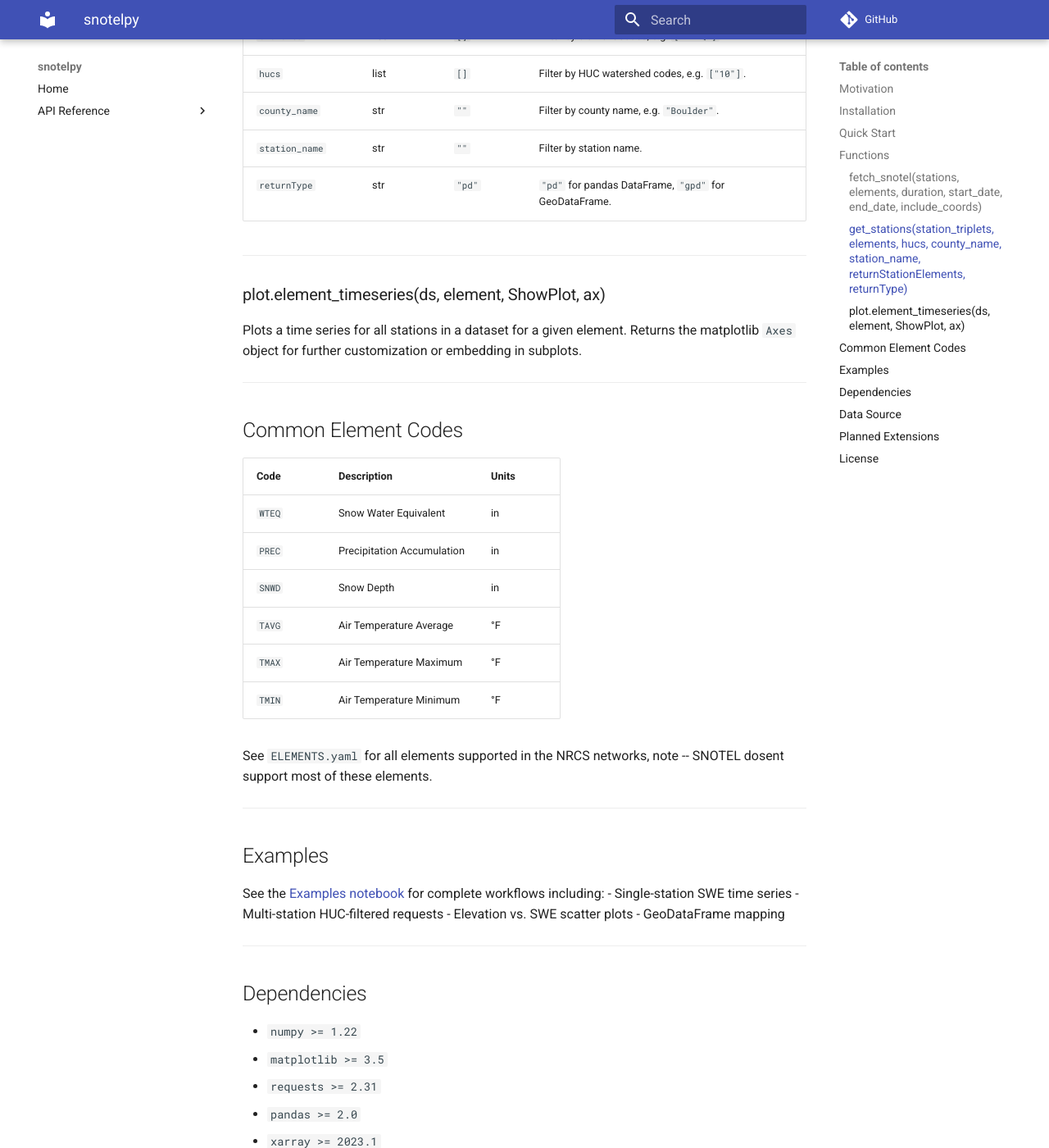
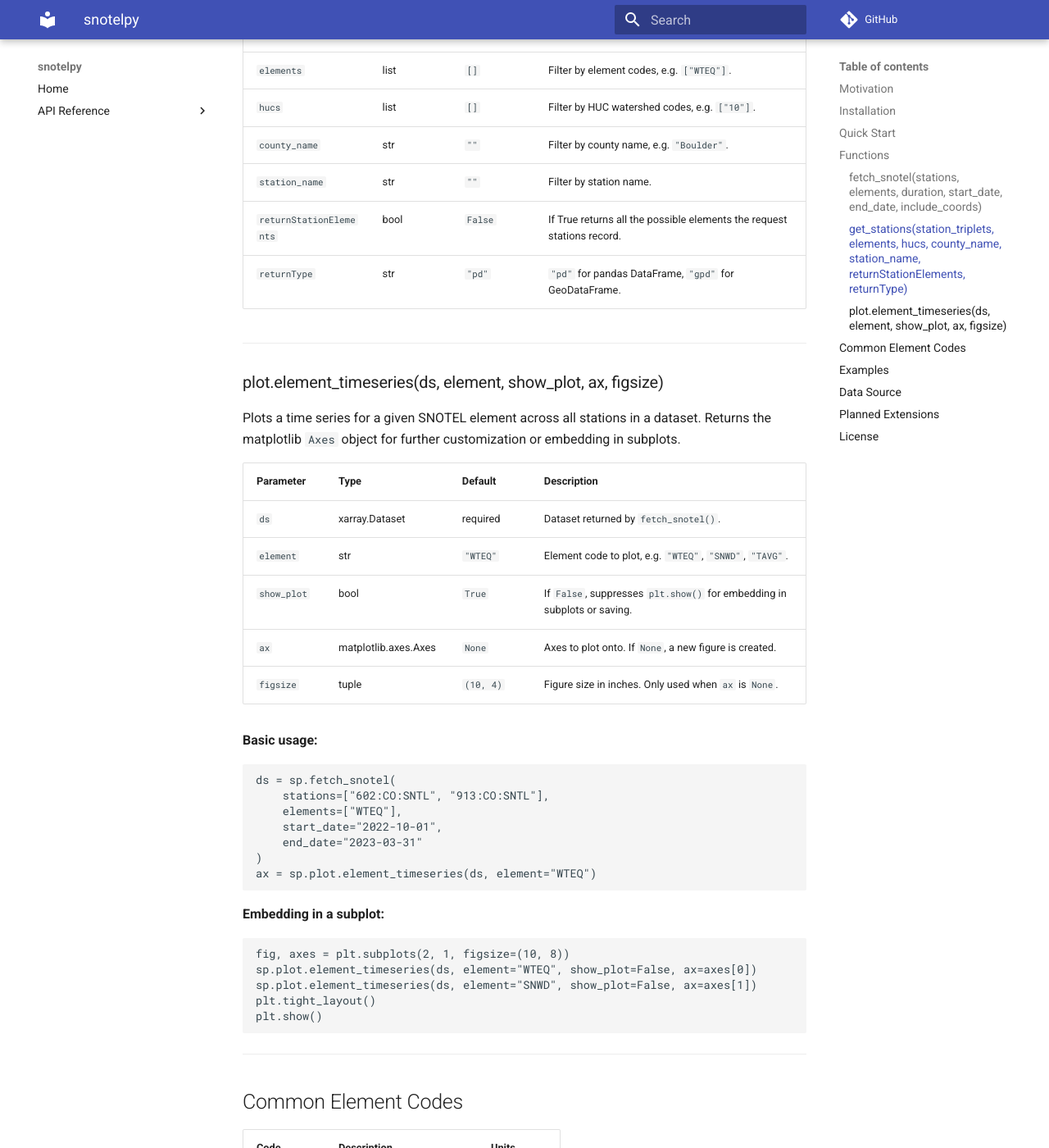
Before and after one commit to tavo7876/snotelpy, an MkDocs documentation site: the page built from docs/index.md, in a window 1280 px wide and 1400 px high, scrolled down 2139 px. Shown: the whole window at 82% size. Built offline with MkDocs 1.6.1 and Material for MkDocs 9.7.7, drawn with Linux system fonts in a browser that asks for light colours; comment, search, counter and statistics services are not loaded; some of the changed text lies outside the part shown.

Commit message:
added plot element timeseries and image for looking good

````diff
--- a/docs/index.md
+++ b/docs/index.md
@@ -39,6 +39,8 @@ print(ds)
 
 
 ```
+![SWE time series for three Colorado SNOTEL stations](docs/example_swe.png)
+
 ## Functions
 
 ### fetch_snotel(stations, elements, duration, start_date, end_date, include_coords)
@@ -69,14 +71,44 @@ a `pandas.DataFrame` or a `geopandas.GeoDataFrame` (EPSG:4326).
 | `hucs` | list | `[]` | Filter by HUC watershed codes, e.g. `["10"]`. |
 | `county_name` | str | `""` | Filter by county name, e.g. `"Boulder"`. |
 | `station_name` | str | `""` | Filter by station name. |
+| `returnStationElements` | bool | `False` | If True returns all the possible elements the request stations record. |
 | `returnType` | str | `"pd"` | `"pd"` for pandas DataFrame, `"gpd"` for GeoDataFrame. |
 
 
 ---
 
-### plot.element_timeseries(ds, element, ShowPlot, ax)
-Plots a time series for all stations in a dataset for a given element. Returns
-the matplotlib `Axes` object for further customization or embedding in subplots.
+### plot.element_timeseries(ds, element, show_plot, ax, figsize)
+
+Plots a time series for a given SNOTEL element across all stations in a dataset.
+Returns the matplotlib `Axes` object for further customization or embedding in subplots.
+
+| Parameter | Type | Default | Description |
+|---|---|---|---|
+| `ds` | xarray.Dataset | required | Dataset returned by `fetch_snotel()`. |
+| `element` | str | `"WTEQ"` | Element code to plot, e.g. `"WTEQ"`, `"SNWD"`, `"TAVG"`. |
+| `show_plot` | bool | `True` | If `False`, suppresses `plt.show()` for embedding in subplots or saving. |
+| `ax` | matplotlib.axes.Axes | `None` | Axes to plot onto. If `None`, a new figure is created. |
+| `figsize` | tuple | `(10, 4)` | Figure size in inches. Only used when `ax` is `None`. |
+
+**Basic usage:**
+```python
+ds = sp.fetch_snotel(
+    stations=["602:CO:SNTL", "913:CO:SNTL"],
+    elements=["WTEQ"],
+    start_date="2022-10-01",
+    end_date="2023-03-31"
+)
+ax = sp.plot.element_timeseries(ds, element="WTEQ")
+```
+
+**Embedding in a subplot:**
+```python
+fig, axes = plt.subplots(2, 1, figsize=(10, 8))
+sp.plot.element_timeseries(ds, element="WTEQ", show_plot=False, ax=axes[0])
+sp.plot.element_timeseries(ds, element="SNWD", show_plot=False, ax=axes[1])
+plt.tight_layout()
+plt.show()
+```
 
 ---
 
@@ -91,7 +123,7 @@ the matplotlib `Axes` object for further customization or embedding in subplots.
 | `TMAX` | Air Temperature Maximum | °F |
 | `TMIN` | Air Temperature Minimum | °F |
 
-See `ELEMENTS.yaml` for all elements supported in the NRCS networks, note -- SNOTEL dosent support most of these elements.
+See `ELEMENTS.yaml` for all elements supported in the NRCS networks, note -- SNOTEL doesn't support most of these elements.
 
 ---
 
@@ -101,21 +133,6 @@ See the [Examples notebook](Examples.ipynb) for complete workflows including:
 - Multi-station HUC-filtered requests
 - Elevation vs. SWE scatter plots
 - GeoDataFrame mapping
-
----
-
-## Dependencies
-
-- `numpy >= 1.22`
-- `matplotlib >= 3.5`
-- `requests >= 2.31`
-- `pandas >= 2.0`
-- `xarray >= 2023.1`
-- `pyyaml >= 6.0`
-- `geopandas >= 1.0.0`
-- `shapely >= 2.0.0`
-- `contextily >= 1.7.0`
-- `scipy >= 1.10.0`
 
 ---
 
````
Also changed, not shown: other parts of docs/index.md (+1 -1 lines), README.md (+37 -20 lines).
